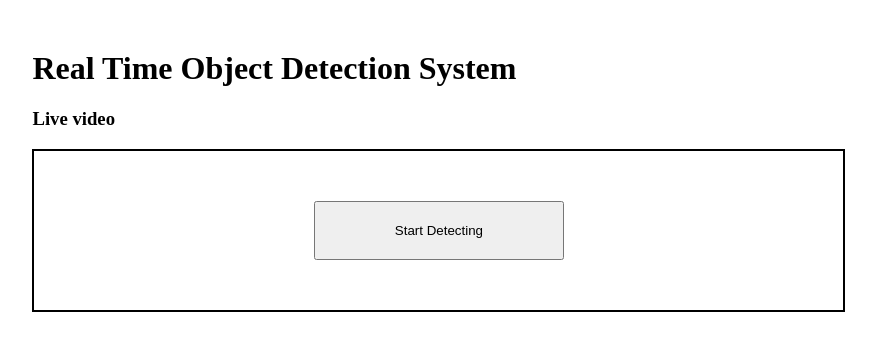
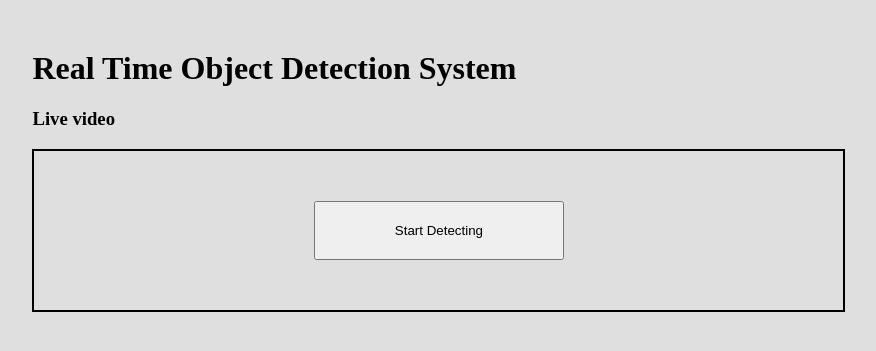
Before and after one commit to tushar0107/object-detection, a Flask app: page / in a window 1280 px wide. Shown: the top 351 px of the page, without its empty margins (102-978 px from the left). Run offline with Flask 2, Linux system fonts and the light colour scheme; parts of the project's set-up code (start-up, migrations or seed data) failed here and were passed over.

Commit message:
frontend updated: background color changed

```diff
--- a/templates/index.html
+++ b/templates/index.html
@@ -7,7 +7,10 @@
     , initial-scale=1.0">
     <title>Document</title>
     <style>
-        #container{
+body{
+    background-color: #dfdfdf;
+}
+#container{
     width: 80%;
     margin: 50px auto;
 }
--- a/videodetect.py
+++ b/videodetect.py
@@ -19,6 +19,8 @@ layer_names = net.getLayerNames()
 
 output_layers = [layer_names[i - 1] for i in net.getUnconnectedOutLayers()]
 
+objects = []
+
 def gen_frames():
     cap = cv2.VideoCapture(0)
     font = cv2.FONT_HERSHEY_SIMPLEX
@@ -26,8 +28,6 @@ def gen_frames():
     frame_id = 0
     colors = [(0,255,255),(255,0,255),(255,255,0),(255,255,155),(155,255,155),(155,255,255),(10,2255,200)]
     color = random.choice(colors)
-    detected_object = 'Nothing'
-    objects = []
     while True:
         _, frame = cap.read()
         frame_id += 1
@@ -52,7 +52,6 @@ def gen_frames():
                     center_y = int(detection[1] * height)
                     w = int(detection[2] * width)
                     h = int(detection[3] * height)
-
                     x = int(center_x - w / 2)
                     y = int(center_y - h / 2)
                     boxes.append([x, y, w, h])
@@ -67,7 +66,7 @@ def gen_frames():
                 confidence = confidences[i]
                 percent = str(round(confidence, 2)*100) + "%"
                 cv2.rectangle(frame, (x-15, y-15), (x + w+15, y + h+15), color, 2)
-                cv2.putText(frame, label + " " + percent, (x, y-5), font, 1/2, color, 2)
+                cv2.putText(frame, label + " " + percent, (x, y-5), font, 1/2, color, 1)
 
         elapsed_time = time.time() - starting_time
         fps = frame_id / elapsed_time
@@ -77,7 +76,6 @@ def gen_frames():
         frame = buffer.tobytes()
         yield (b'--frame\r\n'
                    b'Content-Type: image/jpeg\r\n\r\n' + frame + b'\r\n')
-
 
 
 @app.route('/')
```
